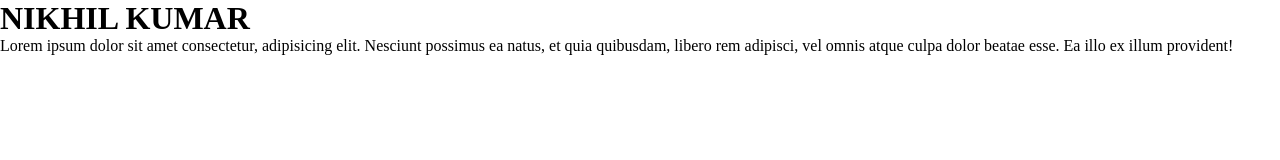
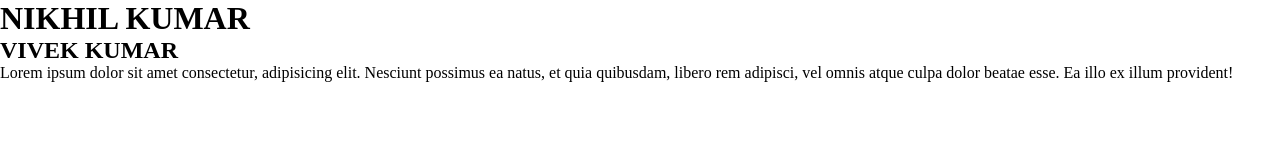
Before and after one commit to Nikhilkumar2245/popo, a plain HTML site: page index.htm in a window 1280 px wide. Drawn offline with Linux system fonts and the light colour scheme.

Commit message:
Update index.htm

```diff
--- a/index.htm
+++ b/index.htm
@@ -8,6 +8,7 @@
 </head>
 <body>
     <h1>NIKHIL KUMAR</h1>
+    <h2>VIVEK KUMAR</h2>
     <p>Lorem ipsum dolor sit amet consectetur, adipisicing elit. Nesciunt possimus ea natus, et quia quibusdam, libero rem adipisci, vel omnis atque culpa dolor beatae esse. Ea illo ex illum provident!</p>
 </body>
 </html>
```
